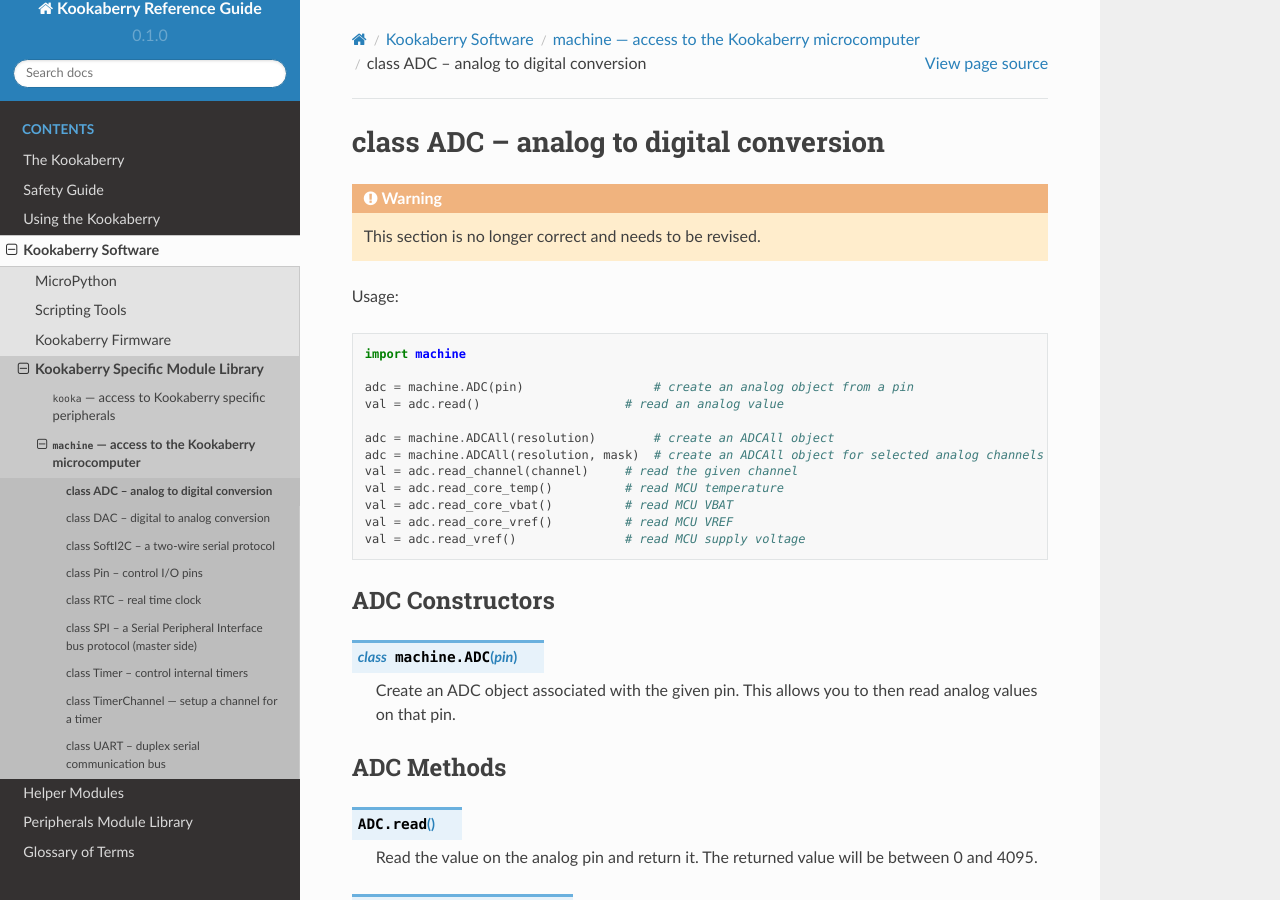
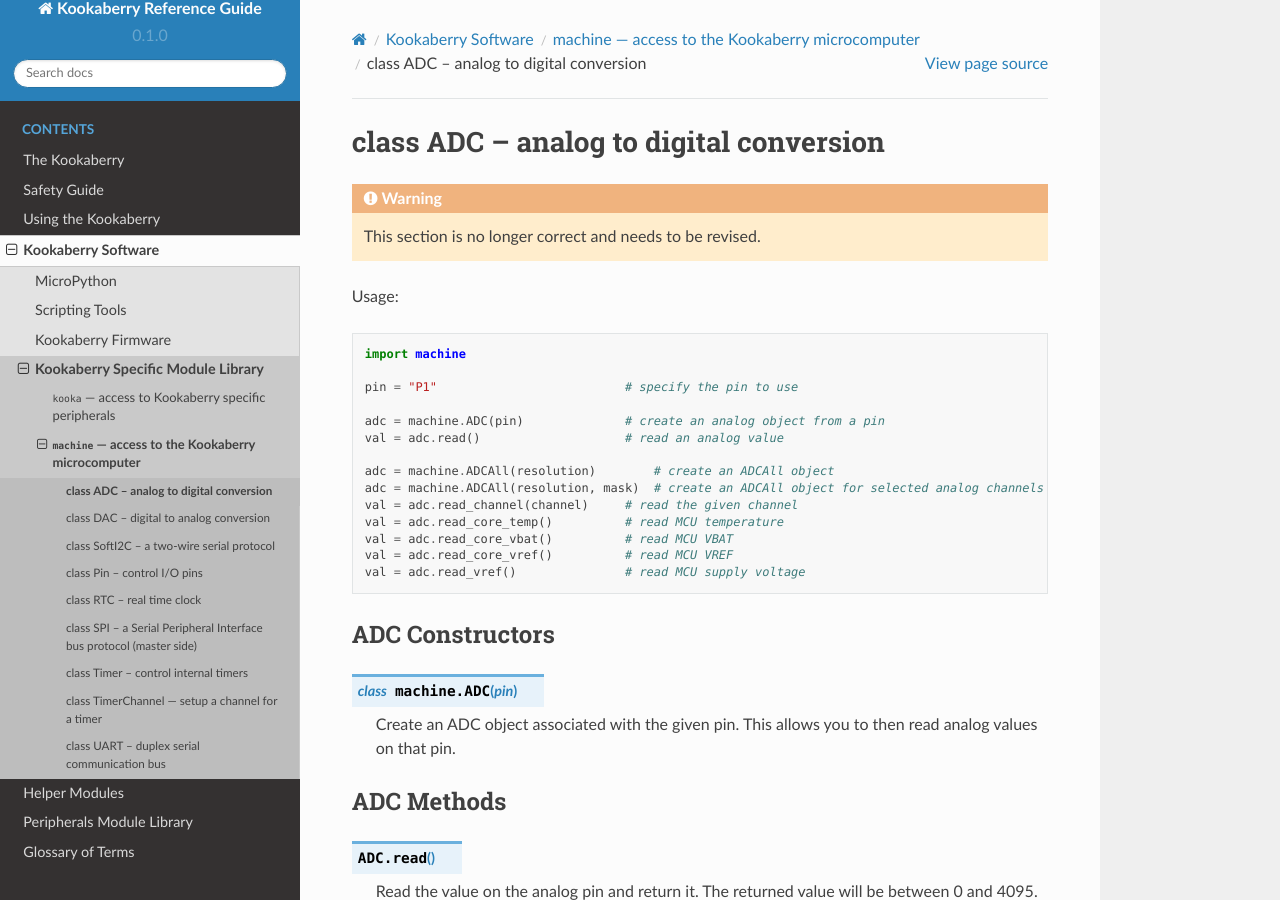
Before and after one commit to TDStrasser/Kookaberry-Reference-Guide, a Sphinx documentation site: the page built from docs/source/machine.ADC.rst, in a window 1280 px wide and 900 px high. Built offline with Sphinx 7.4.7 and the Read the Docs theme 2.0.0, drawn with Linux system fonts in a browser that asks for light colours.

Commit message:
Corrected code example

```diff
--- a/docs/source/machine.ADC.rst
+++ b/docs/source/machine.ADC.rst
@@ -14,7 +14,9 @@
 
     import machine
 
-    adc = machine.ADC(pin)                  # create an analog object from a pin
+    pin = "P1"                          # specify the pin to use
+
+    adc = machine.ADC(pin)              # create an analog object from a pin
     val = adc.read()                    # read an analog value
 
     adc = machine.ADCAll(resolution)        # create an ADCAll object
```
